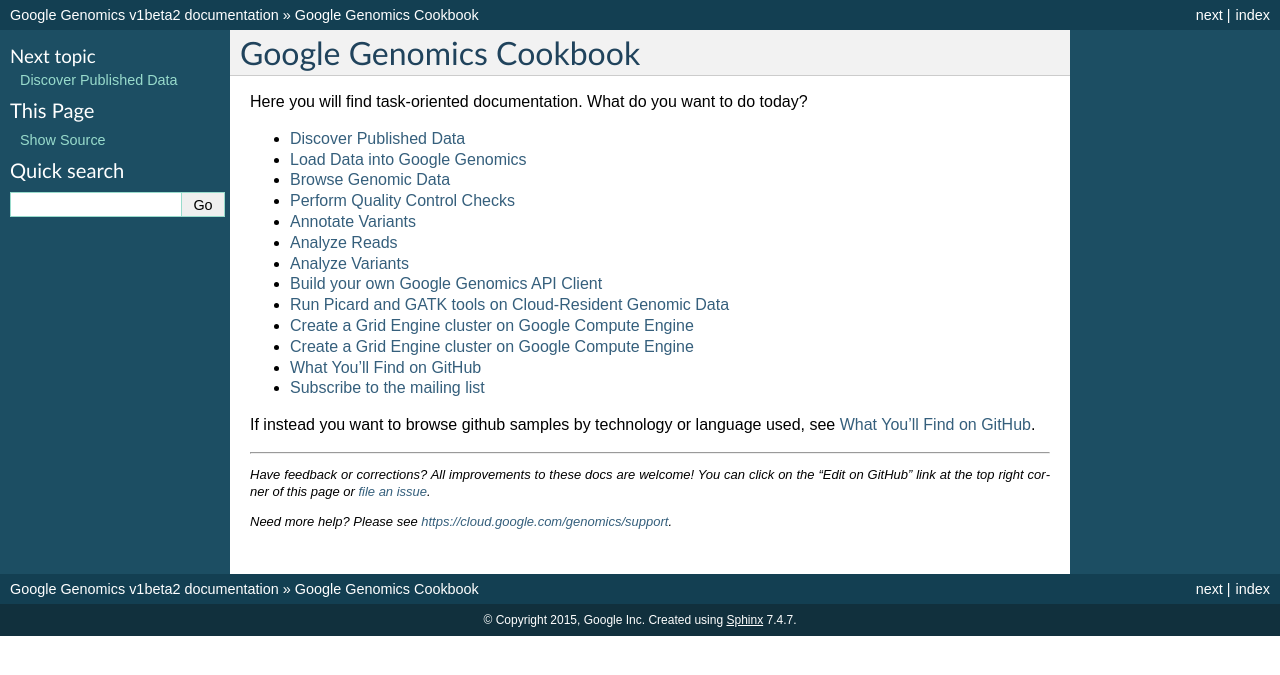
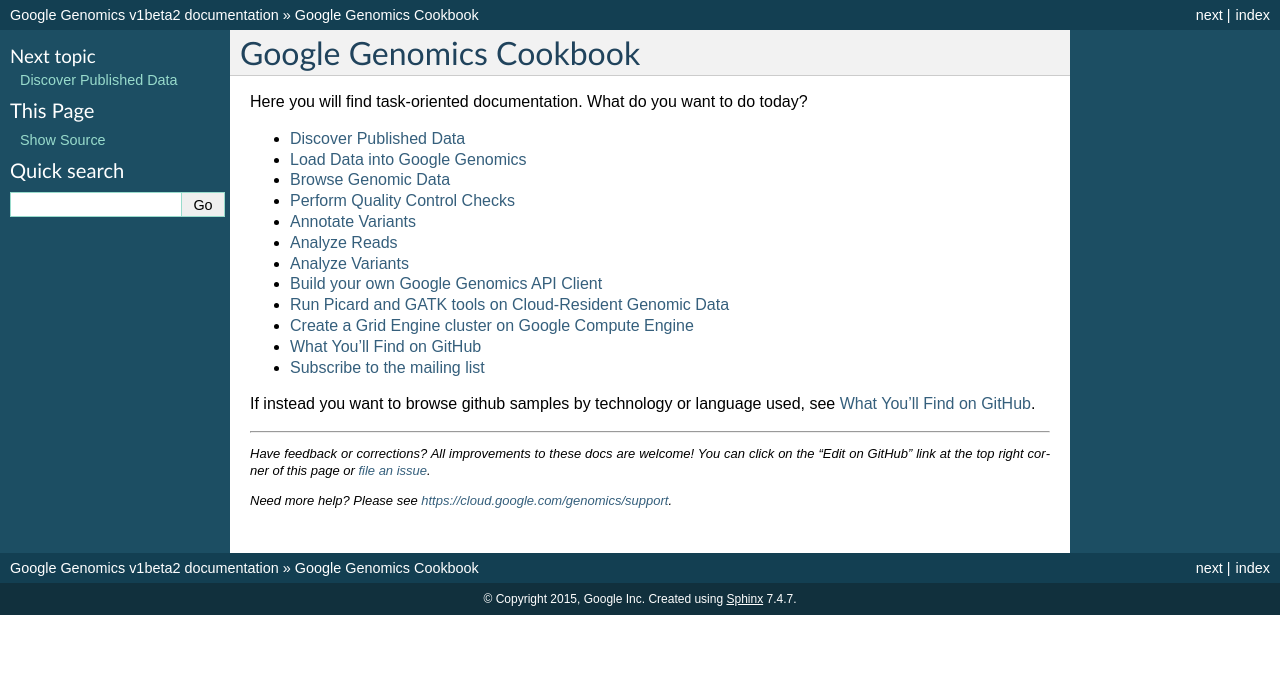
Before and after one commit to googlegenomics/readthedocs, a Sphinx documentation site: the page built from docs/source/index.rst, in a window 1280 px wide. Shown: the top 675 px of the page. Built offline with Sphinx 7.4.7, drawn with Linux system fonts in a browser that asks for light colours.

Commit message:
Update index.rst

```diff
--- a/docs/source/index.rst
+++ b/docs/source/index.rst
@@ -21,7 +21,6 @@
   use_cases/build_your_own_api_client/index
   use_cases/run_picard_and_gatk/index
   use_cases/setup_gridengine_cluster_on_compute_engine/index
-  use_cases/setup_gridengine_cluster_on_compute_engine/index
   github_index
   mailinglist
 
```
